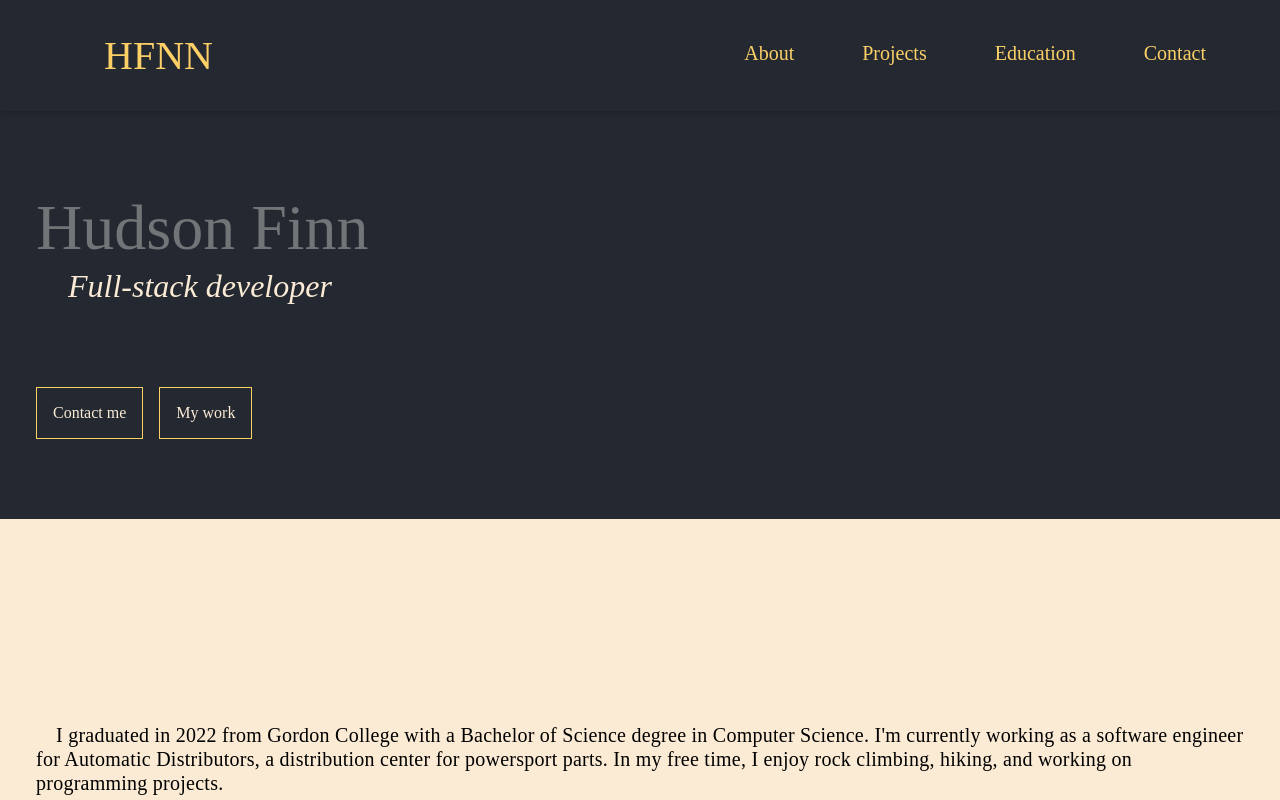
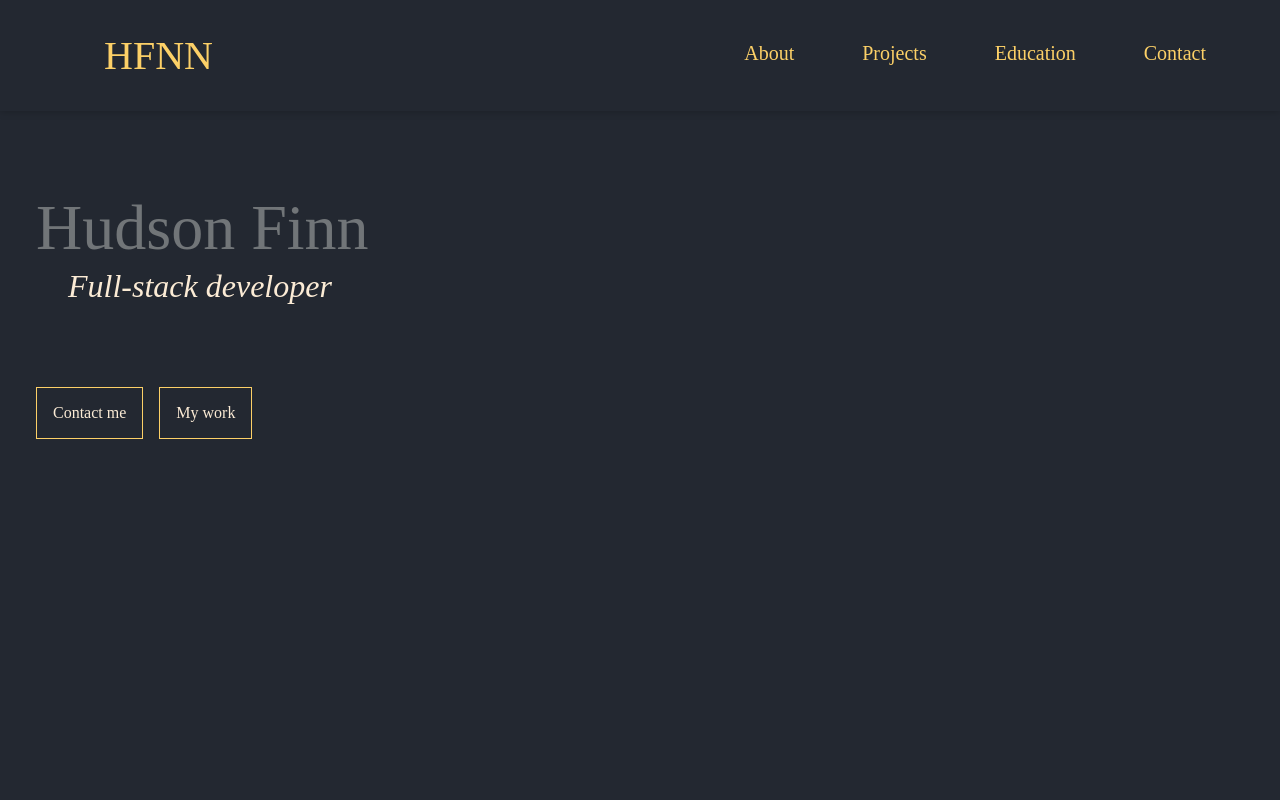
Before and after one commit to Kindlewing/portfolio, a React (Vite) app: page / in a window 1280 px wide. Shown: the top 800 px of the page. Built offline with nearby package versions, Linux system fonts and the light colour scheme.

Commit message:
Make sections full-screen

```diff
--- a/src/componenets/header/header.module.css
+++ b/src/componenets/header/header.module.css
@@ -15,6 +15,7 @@
 	box-shadow: 0 0 0.5rem rgba(0, 0, 0, 0.25);
 	display: flex;
 	flex-wrap: wrap;
+	z-index: 1000;
 	justify-content: space-between;
 	color: var(--secondary);
 	background-color: var(--background);
--- a/src/css/app.css
+++ b/src/css/app.css
@@ -37,6 +37,7 @@ button {
 }
 
 section {
+	min-height: 100vh;
 	padding: 5rem 2.25rem;
 }
 
```
